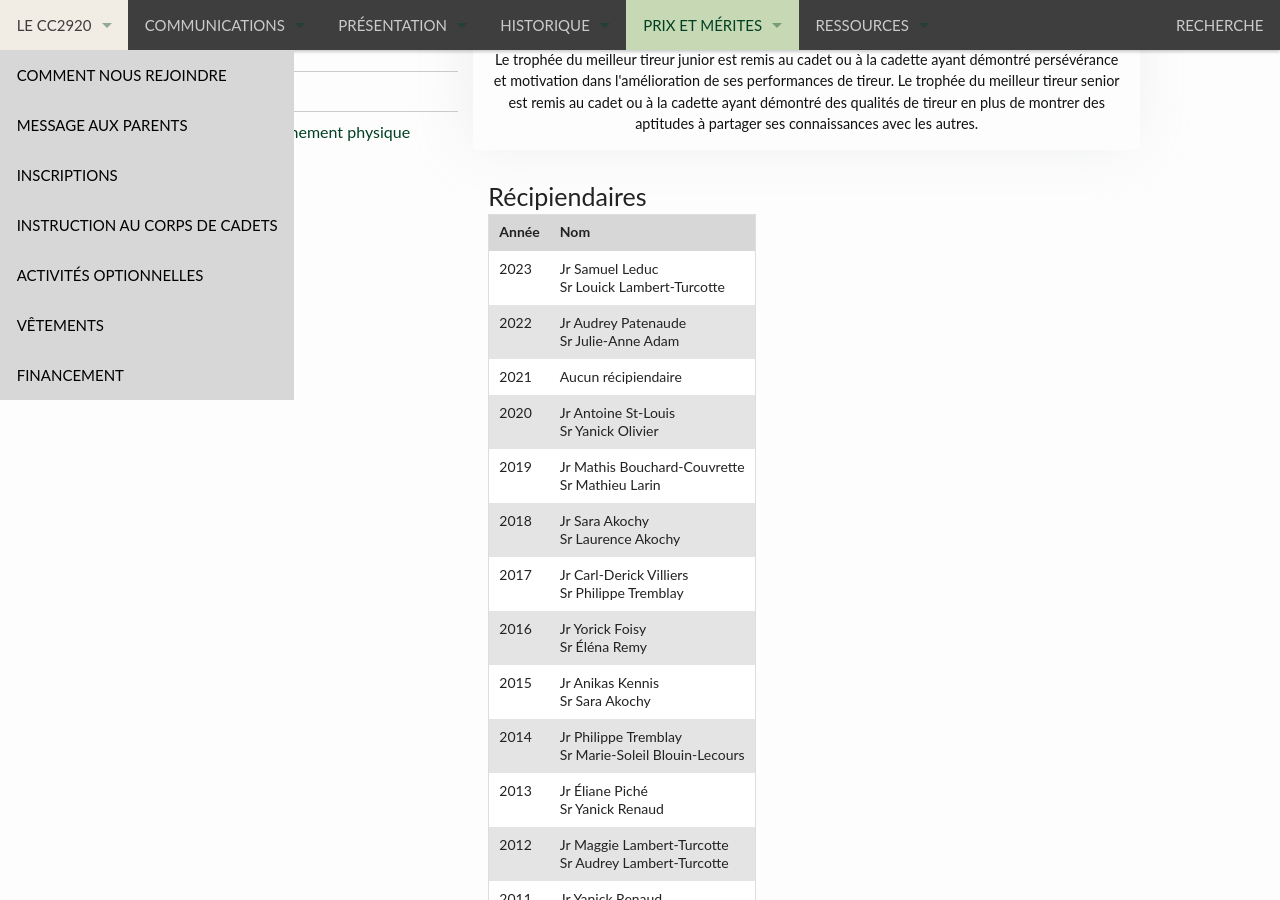
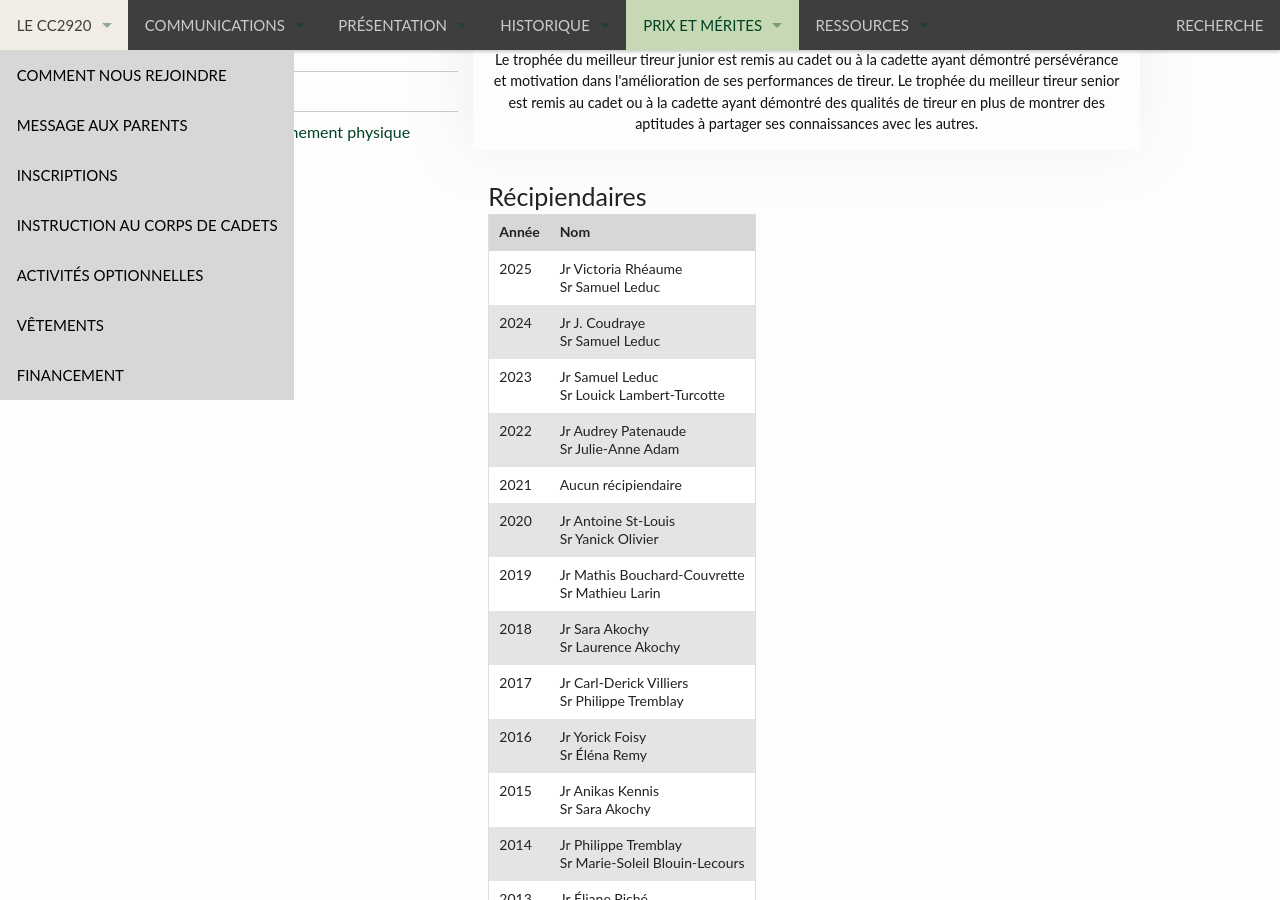
Before and after one commit to CC2920/web, a Jekyll site: the page built from _prix/plaques-trophees/efficacite-tir.md, in a window 1280 px wide and 900 px high, scrolled down 952 px. Built offline with Jekyll 4.4.1, drawn with Linux system fonts in a browser that asks for light colours.

Commit message:
Update efficacite-tir.md

```diff
--- a/_prix/plaques-trophees/efficacite-tir.md
+++ b/_prix/plaques-trophees/efficacite-tir.md
@@ -13,6 +13,8 @@ prix:
 
 | Année | Nom |
 | --- | --- |
+| 2025 | Jr Victoria Rhéaume <br>Sr Samuel Leduc |
+| 2024 | Jr J.	Coudraye <br>Sr Samuel Leduc |
 | 2023 | Jr Samuel Leduc <br>Sr Louick Lambert-Turcotte |
 | 2022 | Jr Audrey Patenaude <br>Sr Julie-Anne Adam |
 | 2021 | Aucun récipiendaire |
```
